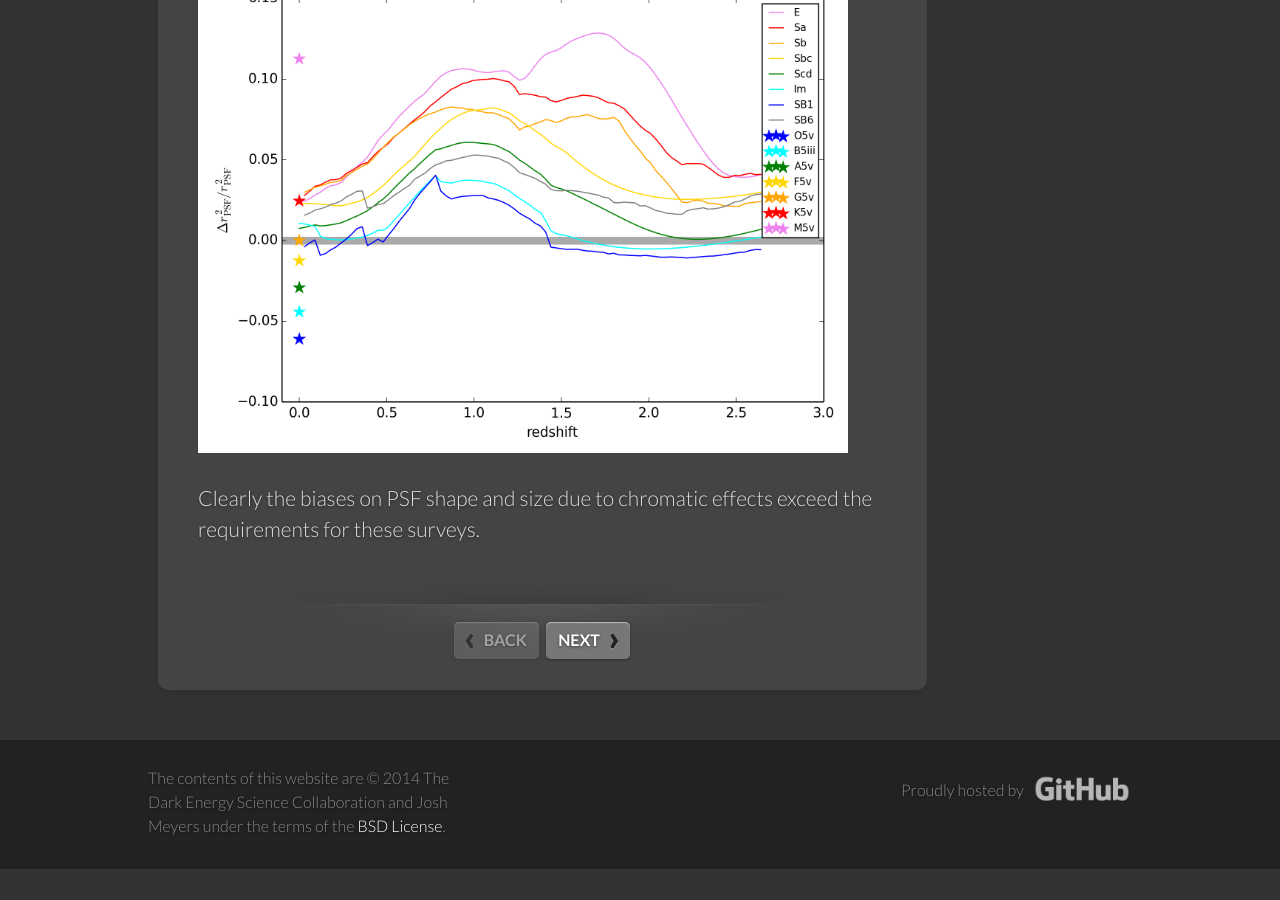
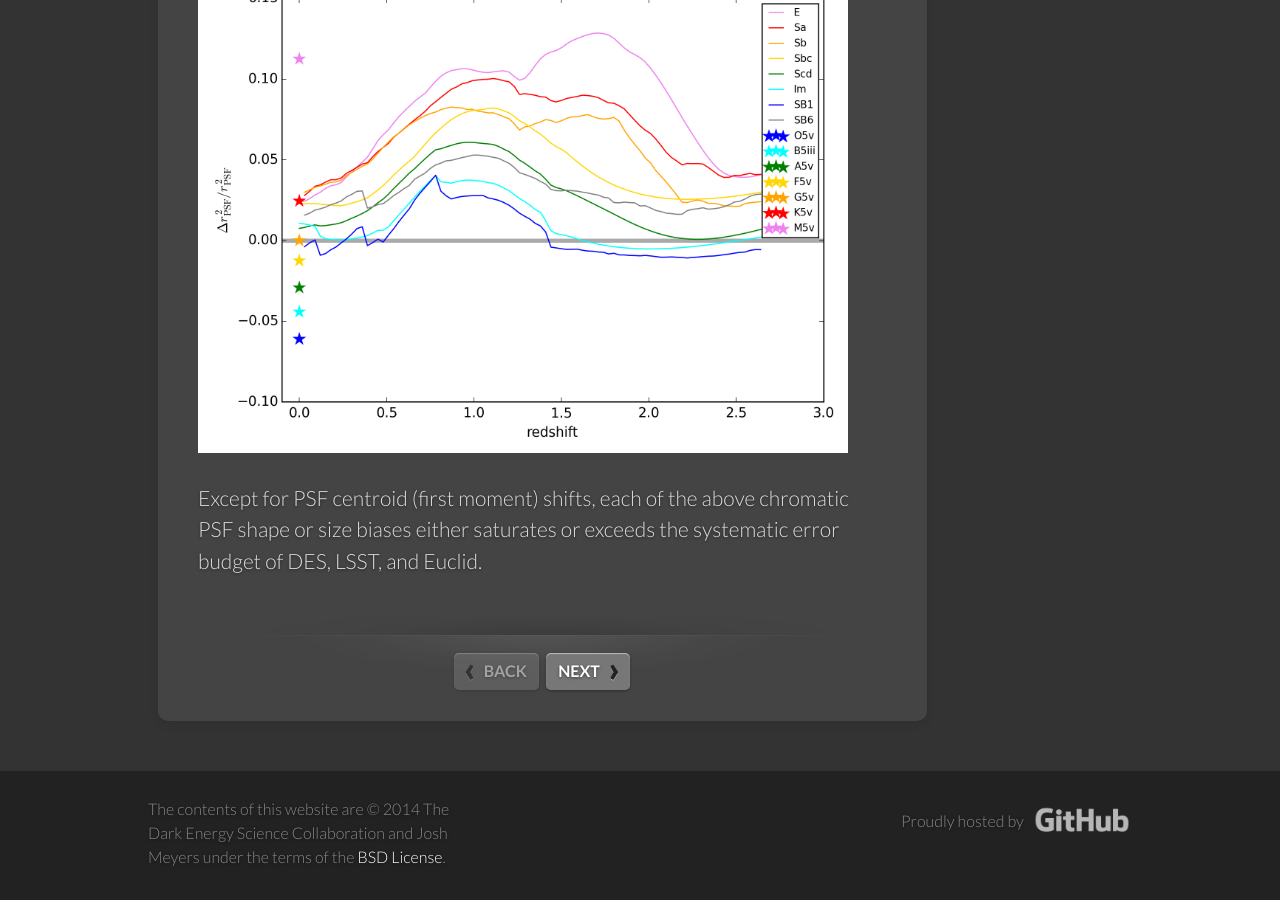
Before and after one commit to LSSTDESC/chroma, a Jekyll site: the page built from results/analytic.md, in a window 1280 px wide and 900 px high, scrolled down 3010 px. Built offline with Jekyll 4.4.1, drawn with Linux system fonts in a browser that asks for light colours; some web fonts are replaced; formulas are drawn with MathJax 3; before the commit the page ends 3879 px from its top, so only the background shows below that.

Commit message:
update color correction page

```diff
--- a/results/analytic.md
+++ b/results/analytic.md
@@ -52,5 +52,4 @@ Euclid-like $$\mathrm{FWHM} \propto \lambda^{+0.6}$$ relationship for the Euclid
 
 <img src="{{site.url}}/img/S_p06.Euclid_350.png" width="650">
 
-Clearly the biases on PSF shape and size due to chromatic effects exceed the requirements for
-these surveys.
+Except for PSF centroid (first moment) shifts, each of the above chromatic PSF shape or size biases either saturates or exceeds the systematic error budget of DES, LSST, and Euclid.
```
Also changed, not shown: results/ColorCorrect.md (+6 -11 lines), img/Rbar_LSST_r_vs_LSST_r-LSST_i.png (deleted), img/S_m02.LSST_r.png, img/S_p06.Euclid_350.png, img/V_LSST_r_vs_LSST_r-LSST_i.png (deleted).
